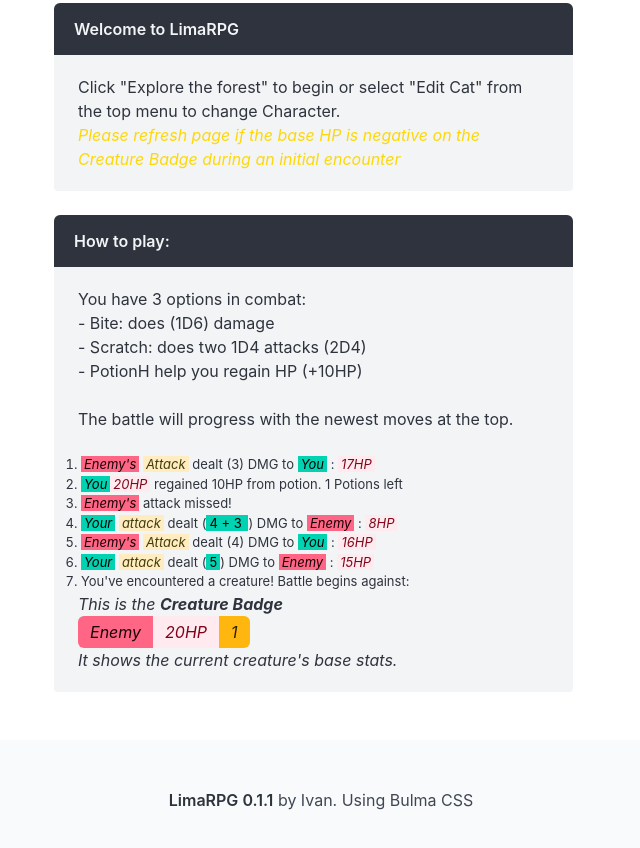
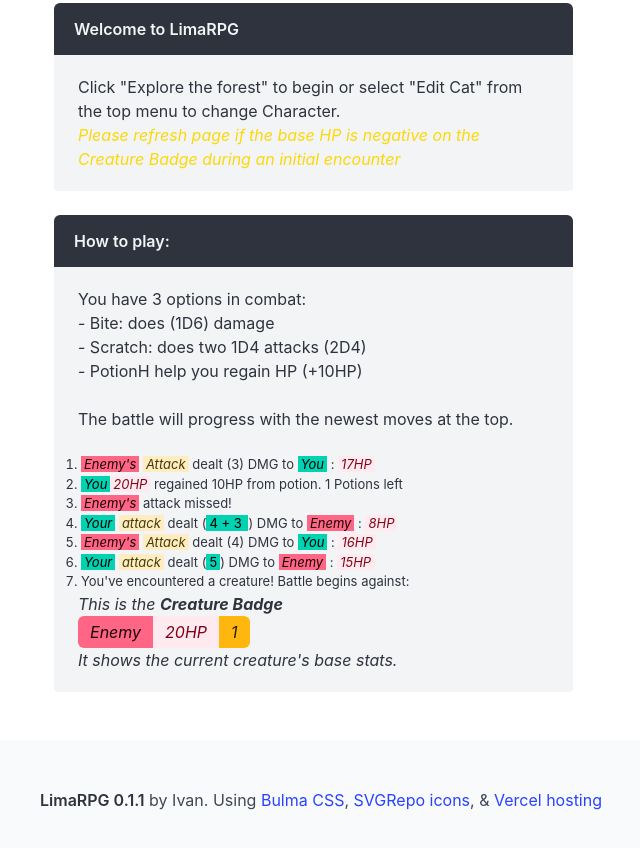
Before and after one commit to nosoyivan/LimaRPG, a plain HTML site: page index.html in a window 1280 px wide. Shown: the part 333-1181 px from the top of the page, without its empty margins (319-959 px from the left). Drawn offline with Linux system fonts and the light colour scheme.

Commit message:
Update index.html

```diff
--- a/index.html
+++ b/index.html
@@ -262,7 +262,7 @@
     <footer class="footer">
         <div class="content has-text-centered">
             <p>
-                <strong>LimaRPG 0.1.1</strong> by Ivan. Using Bulma CSS
+                <strong>LimaRPG 0.1.1</strong> by Ivan. Using <a href="https://bulma.io/" target="_blank" rel="noopener noreferrer">Bulma CSS</a>, <a href="https://www.svgrepo.com/collection/valentines-day-10/" target="_blank" rel="noopener noreferrer">SVGRepo icons</a>, & <a href="https://vercel.com/" target="_blank" rel="noopener noreferrer">Vercel hosting</a>
             </p>
         </div>
     </footer>
```
